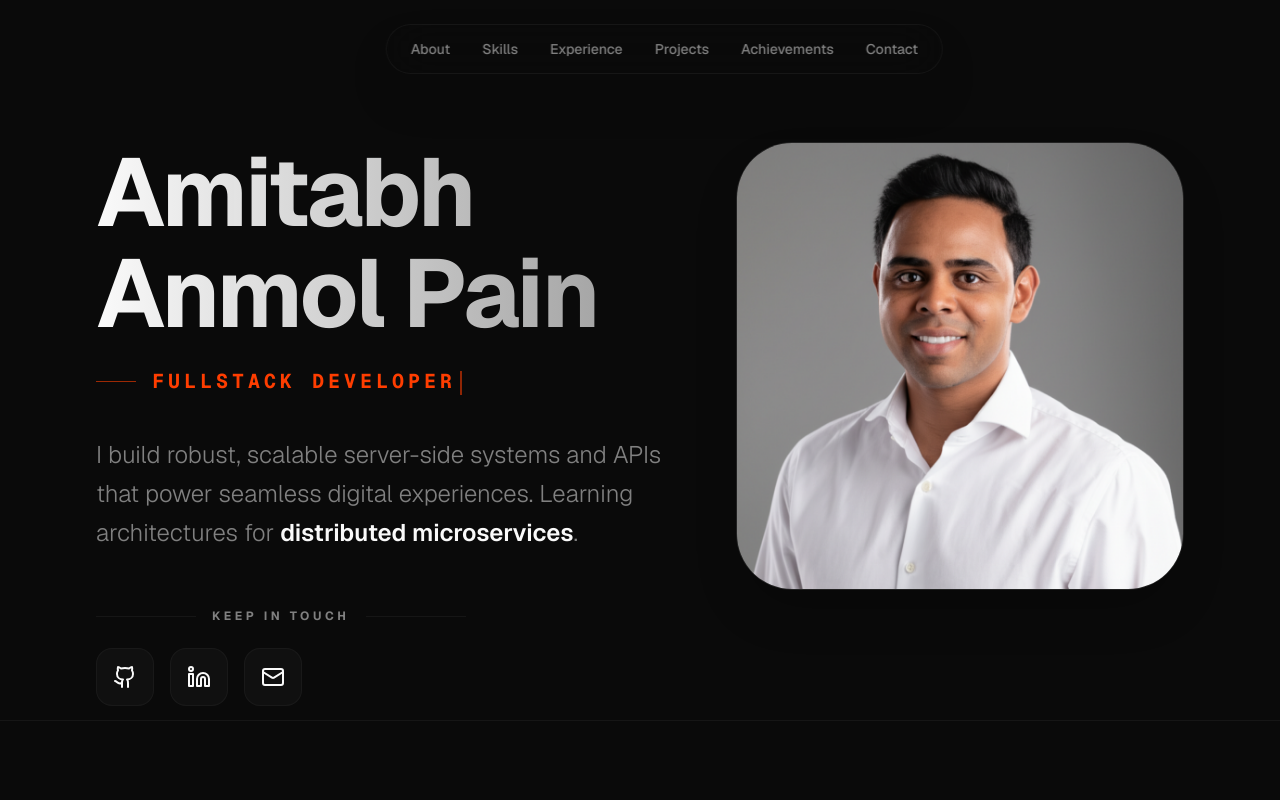
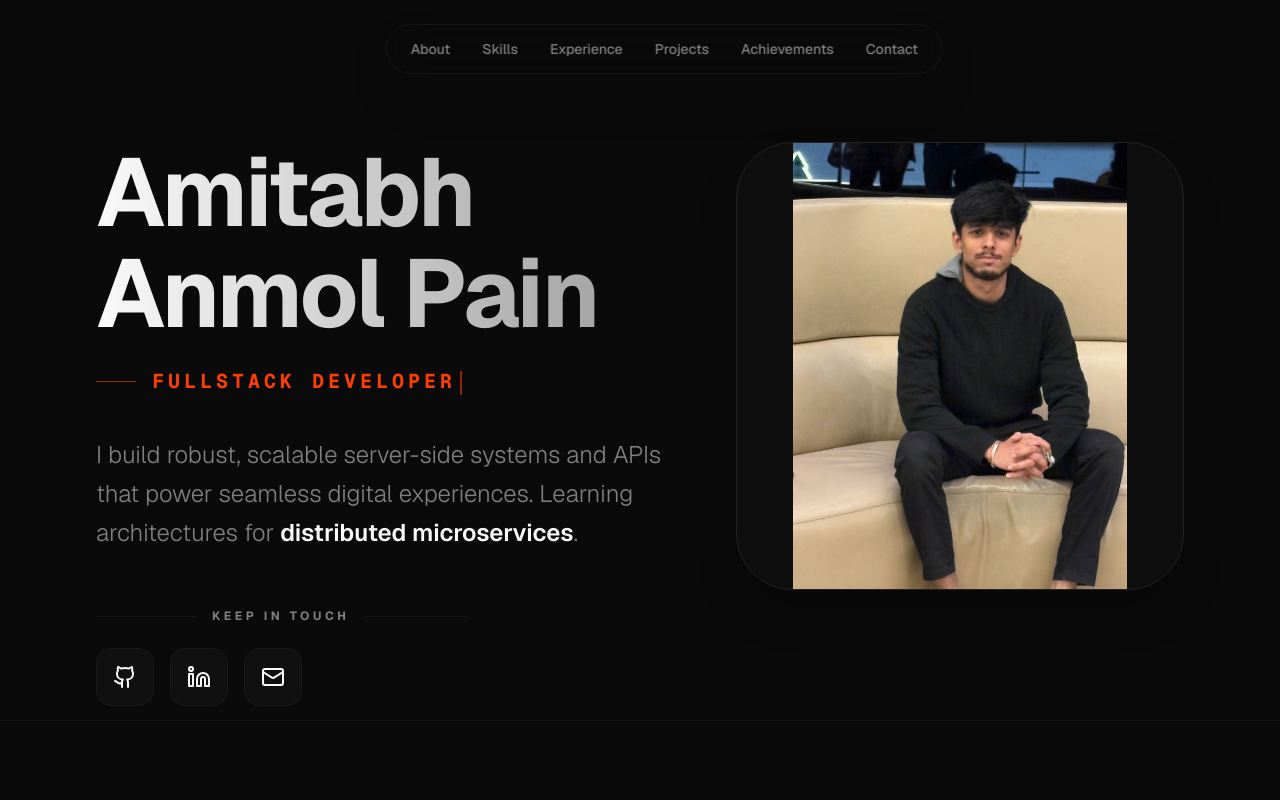
Before and after one commit to amitabhanmolpain/Portfolio, a Next.js app: page / in a window 1280 px wide. Shown: the top 800 px of the page. Built offline with nearby package versions, Linux system fonts and the light colour scheme.

Commit message:
profile-fix

```diff
--- a/components/hero-section.tsx
+++ b/components/hero-section.tsx
@@ -115,10 +115,10 @@ export function HeroSection() {
           <div className="absolute -inset-4 bg-primary/20 rounded-[4rem] blur-3xl opacity-0 group-hover:opacity-100 transition-opacity duration-1000" />
           <div className="relative w-80 h-80 md:w-[28rem] md:h-[28rem] rounded-[3.5rem] overflow-hidden border border-border bg-muted/20 shadow-2xl transition-transform duration-700 group-hover:scale-[1.02]">
             <Image
-              src="/professional-portrait.png"
+              src="/boi.jpeg"
               alt="Amitabh Anmol Pain"
               fill
-              className="object-cover transition-transform duration-700 group-hover:scale-110"
+              className="object-contain transition-transform duration-700 group-hover:scale-110"
               priority
             />
           </div>
```
Also changed, not shown: public/boi.jpeg (added).
